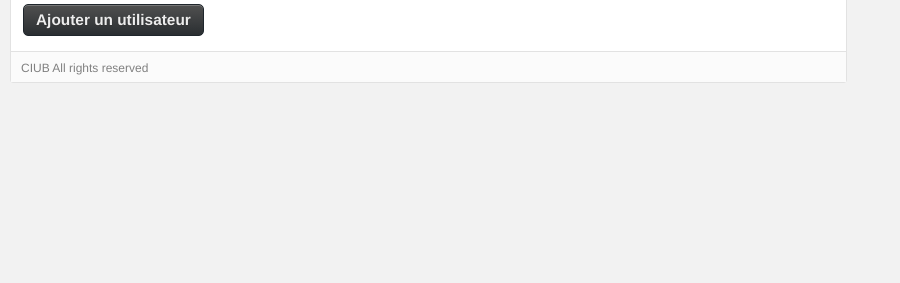
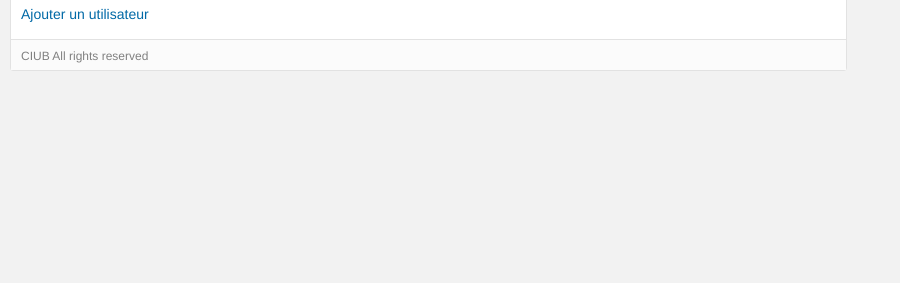
Before and after one commit to Kethryweryn/alerte28, a PHP site: page /admin/gestion.php?page=a28_user in a window 1280 px wide. Shown: the part 517-800 px from the top of the page, without its empty margins (0-900 px from the left). Run offline with PHP 8.4, Linux system fonts and the light colour scheme; a user stored in the database is signed in; data comes from the database, SQL or seed files in the repository; some libraries are stand-ins or nearby versions.

Commit message:
correction bug du window.location

```diff
--- a/ihm/admin/a28_user_add_inc.php
+++ b/ihm/admin/a28_user_add_inc.php
@@ -76,7 +76,7 @@ foreach($result as $service)
 	</select>
 	</div>
 	<input type="hidden" name="<?php if(isset($_GET['uid'])) {echo "update_user";} else {echo "create_user";} ?>" value=<?php if(isset($_GET['uid'])){echo $_GET['uid'];} else {echo"1";} ?>>
-	<input value="<?php if(isset($_GET['uid'])){echo "Modifier";} else { echo "Ajouter";} ?>" type="submit">
+	<input class="button mainaction" value="<?php if(isset($_GET['uid'])){echo "Modifier";} else { echo "Ajouter";} ?>" type="submit">
 
 </form>
 </div>
--- a/ihm/admin/a28_user_inc.php
+++ b/ihm/admin/a28_user_inc.php
@@ -94,4 +94,5 @@ echo implode(",", $array_result);
 
 
 	<p class="formbuttons">
-	<input class="button mainaction" value="Ajouter un utilisateur" type="submit" onclick="window.location='gestion.php?page=a28_user_add';"></p>
+
+	<a href= value="gestion.php?page=a28_user_add">Ajouter un utilisateur</a>
```
